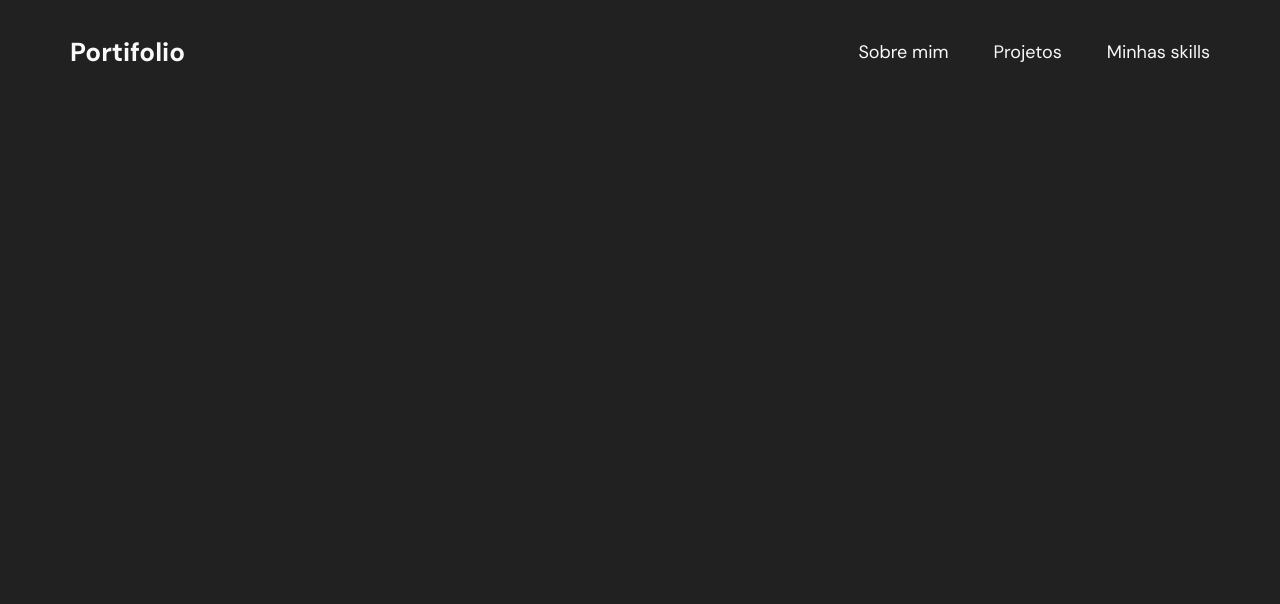
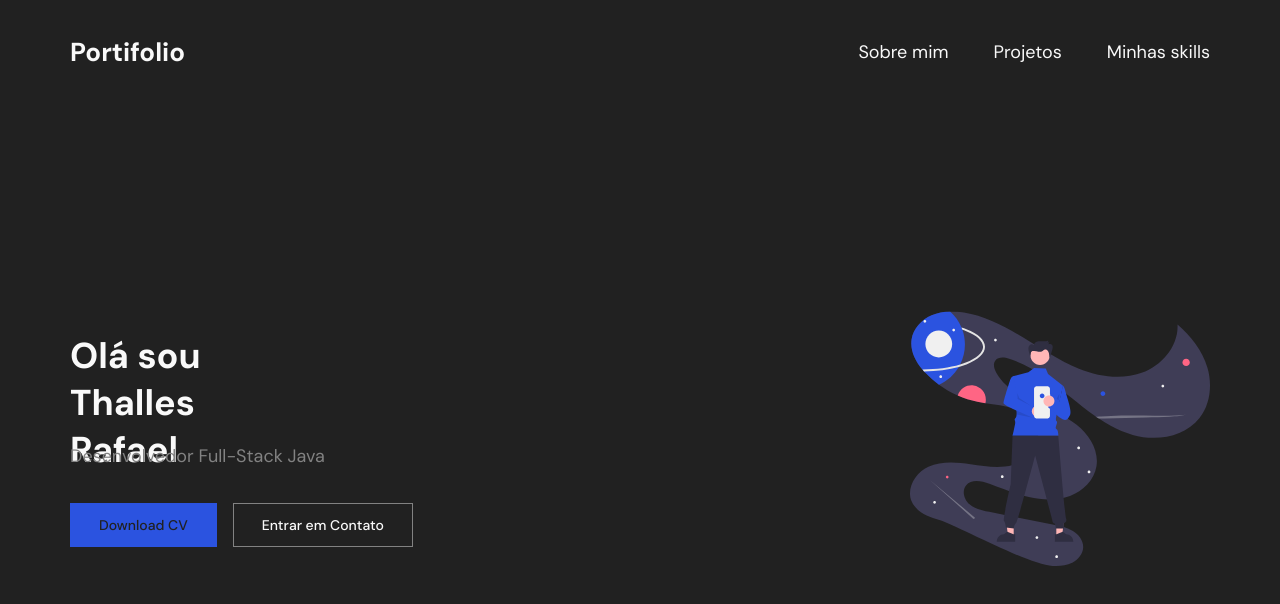
Before and after one commit to thallesrafaell/portfolio-thalles, a React (Create React App) app: page / in a window 1280 px wide. Shown: the top 604 px of the page. Built offline with nearby package versions, Linux system fonts and the light colour scheme.

Commit message:
Ciando Hero

```diff
--- a/src/App.tsx
+++ b/src/App.tsx
@@ -1,6 +1,7 @@
 import React from 'react'
 import Header from './Components/Header'
 import { GlobalCSS } from './styles'
+import Hero from './Components/Hero'
 
 function App() {
   return (
@@ -8,6 +9,7 @@ function App() {
       <>
         <GlobalCSS />
         <Header />
+        <Hero />
       </>
     </div>
   )
--- a/src/Components/Header/styles.ts
+++ b/src/Components/Header/styles.ts
@@ -5,7 +5,7 @@ export const HeaderContent = styled.header`
   display: flex;
   align-items: center;
   justify-content: space-between;
-  padding-top: 35px;
+  padding: 35px 0;
 
   h2 {
     font-size: 26px;
--- /dev/null
+++ b/src/Components/Hero/index.tsx
@@ -0,0 +1,19 @@
+import banner from '../../assets/Hero.svg'
+import { Button, ButtonContato, Details, Section } from './styles'
+
+const Hero = () => {
+  return (
+    <Section className="container">
+      <Details>
+        <h1>Olá sou Thalles Rafael</h1>
+        <p>Desenvolvedor Full-Stack Java</p>
+        <div>
+          <Button>Download CV</Button>
+          <ButtonContato>Entrar em Contato</ButtonContato>
+        </div>
+      </Details>
+      <img src={banner} alt="Hero" />
+    </Section>
+  )
+}
+export default Hero
--- /dev/null
+++ b/src/Components/Hero/styles.ts
@@ -0,0 +1,67 @@
+import styled from 'styled-components'
+import { Cores } from '../../styles'
+
+export const Section = styled.section`
+  display: flex;
+  align-items: center;
+  justify-content: space-between;
+  padding: 5.6vw 0;
+  height: calc(100vh - 70px - 60px);
+
+  > img {
+    width: 300px;
+    height: 256px;
+  }
+`
+export const Details = styled.div`
+  h1 {
+    width: 225px;
+    height: 94px;
+    font-size: 36px;
+    font-weight: bold;
+  }
+
+  p {
+    font-size: 18px;
+    color: ${Cores.cinzaClaro};
+    margin: 18px 0 35px;
+  }
+
+  div {
+    display: flex;
+    align-items: center;
+    justify-content: center;
+    column-gap: 16px;
+  }
+`
+
+export const Button = styled.button`
+  max-widht: 158px;
+  height: 44px;
+  padding: 12px 28px;
+  background-color: ${Cores.azul};
+  color: ${Cores.cinzaEscuro};
+  border: 1px solid transparent;
+  font-size: 14px;
+  font-weight: 500;
+  transition-duration: 0.5s;
+
+  &:hover {
+    background-color: ${Cores.cinzaEscuro};
+    color: ${Cores.branco};
+    border-color: ${Cores.azul};
+    transition-duration: 0.5s;
+  }
+`
+
+export const ButtonContato = styled(Button)`
+  background-color: ${Cores.cinzaEscuro};
+  color: ${Cores.branco};
+  border-color: ${Cores.cinzaClaro};
+
+  &:hover {
+    background-color: ${Cores.cinzaClaro};
+    color: ${Cores.cinzaEscuro};
+    border-color: ${Cores.cinzaClaro};
+  }
+`
--- a/src/styles.ts
+++ b/src/styles.ts
@@ -1,4 +1,3 @@
-import { cp } from 'fs'
 import { createGlobalStyle } from 'styled-components'
 
 export const Cores = {
```
Also changed, not shown: src/assets/Hero.svg (added).
